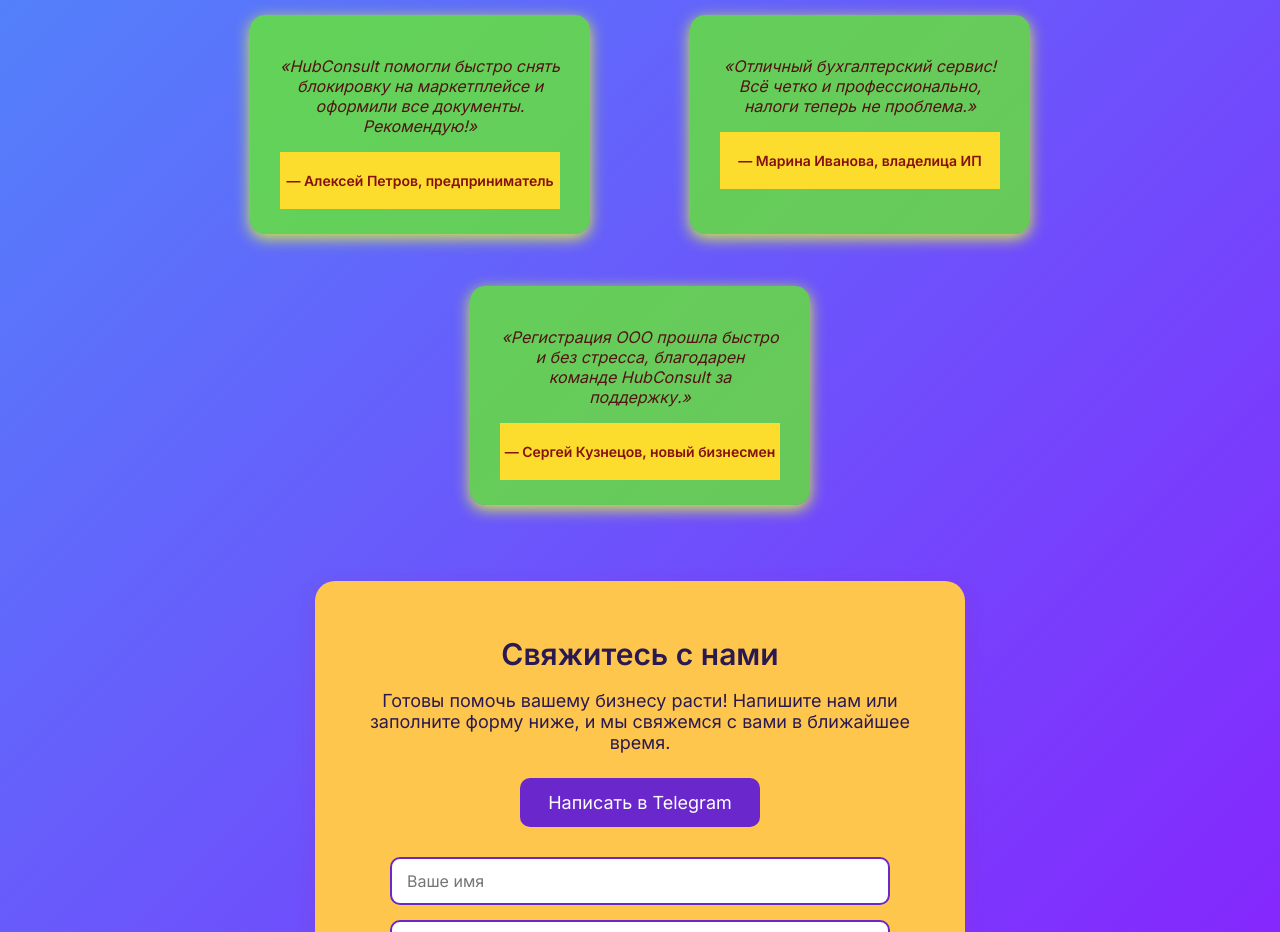
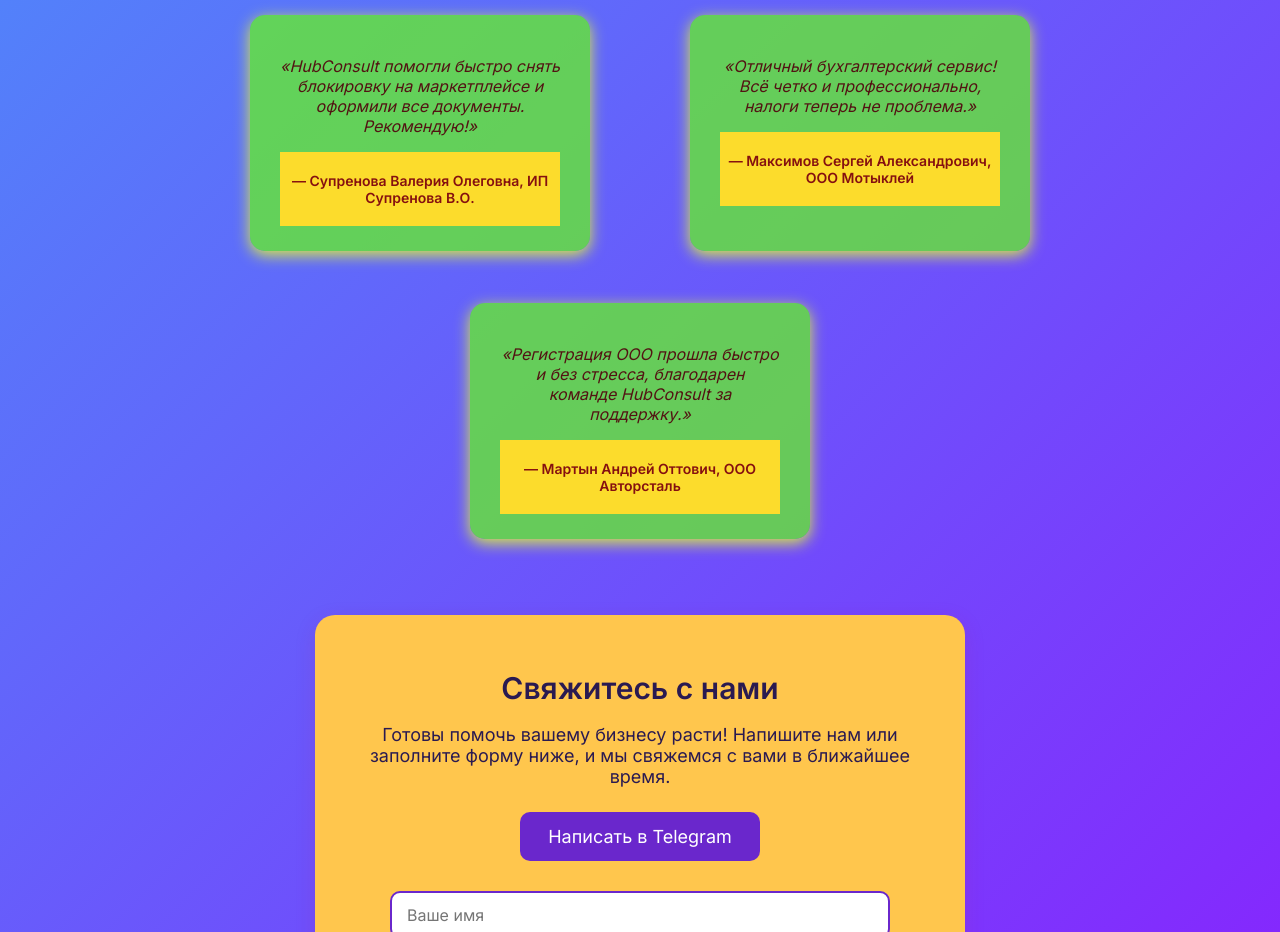
Before and after one commit to Hubconsult/Hub, a plain HTML site: page index.html in a window 1280 px wide. Shown: the part 1420-2352 px from the top of the page. Drawn offline with Linux system fonts and the light colour scheme.

Commit message:
Update index.html

```diff
--- a/index.html
+++ b/index.html
@@ -60,15 +60,15 @@
     <div class="reviews-list">
       <blockquote>
         <p>«HubConsult помогли быстро снять блокировку на маркетплейсе и оформили все документы. Рекомендую!»</p>
-        <footer>— Алексей Петров, предприниматель</footer>
+        <footer>— Супренова Валерия Олеговна, ИП Супренова В.О.</footer>
       </blockquote>
       <blockquote>
         <p>«Отличный бухгалтерский сервис! Всё четко и профессионально, налоги теперь не проблема.»</p>
-        <footer>— Марина Иванова, владелица ИП</footer>
+        <footer>— Максимов Сергей Александрович, ООО Мотыклей</footer>
       </blockquote>
       <blockquote>
         <p>«Регистрация ООО прошла быстро и без стресса, благодарен команде HubConsult за поддержку.»</p>
-        <footer>— Сергей Кузнецов, новый бизнесмен</footer>
+        <footer>— Мартын Андрей Оттович, ООО Авторсталь</footer>
       </blockquote>
     </div>
   </section>
```
